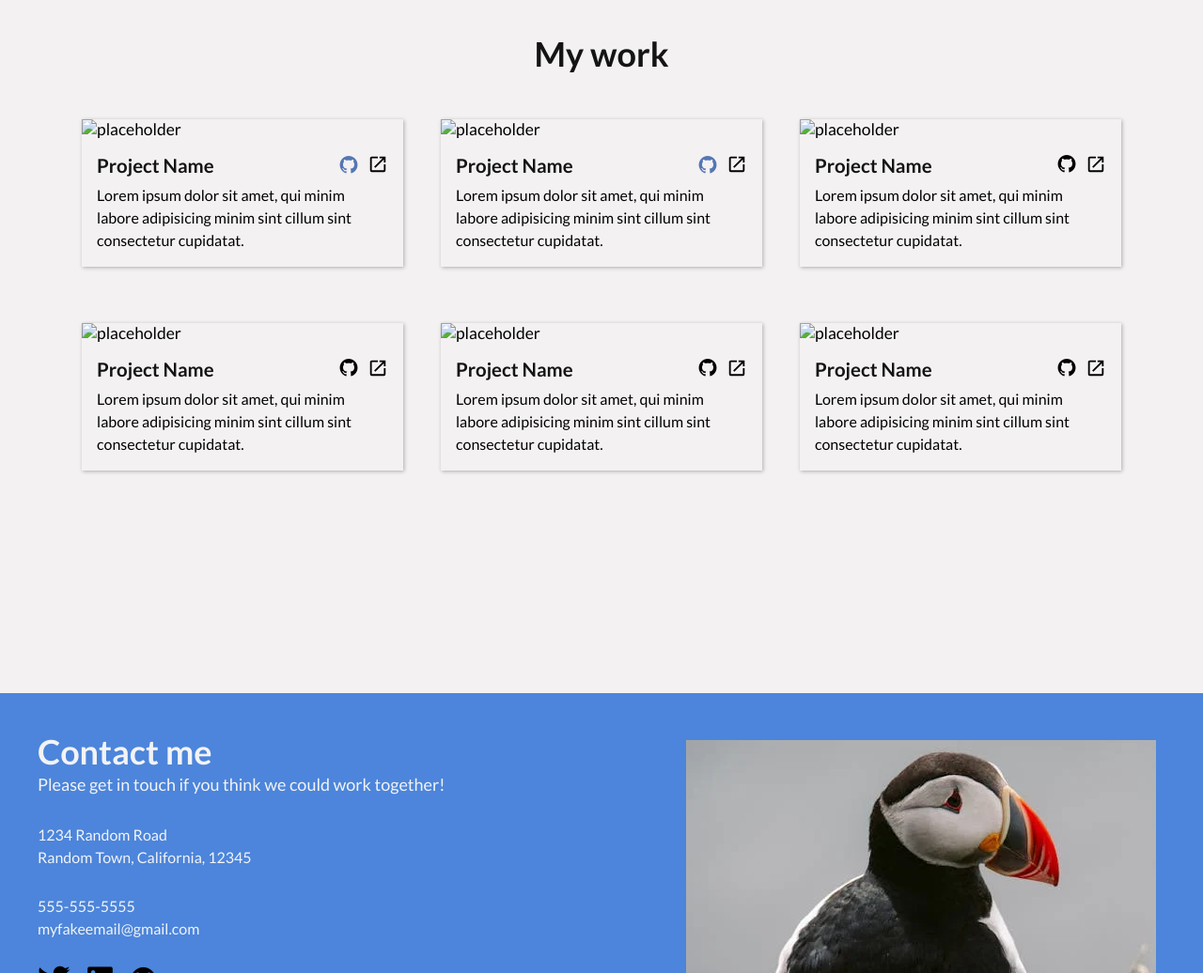
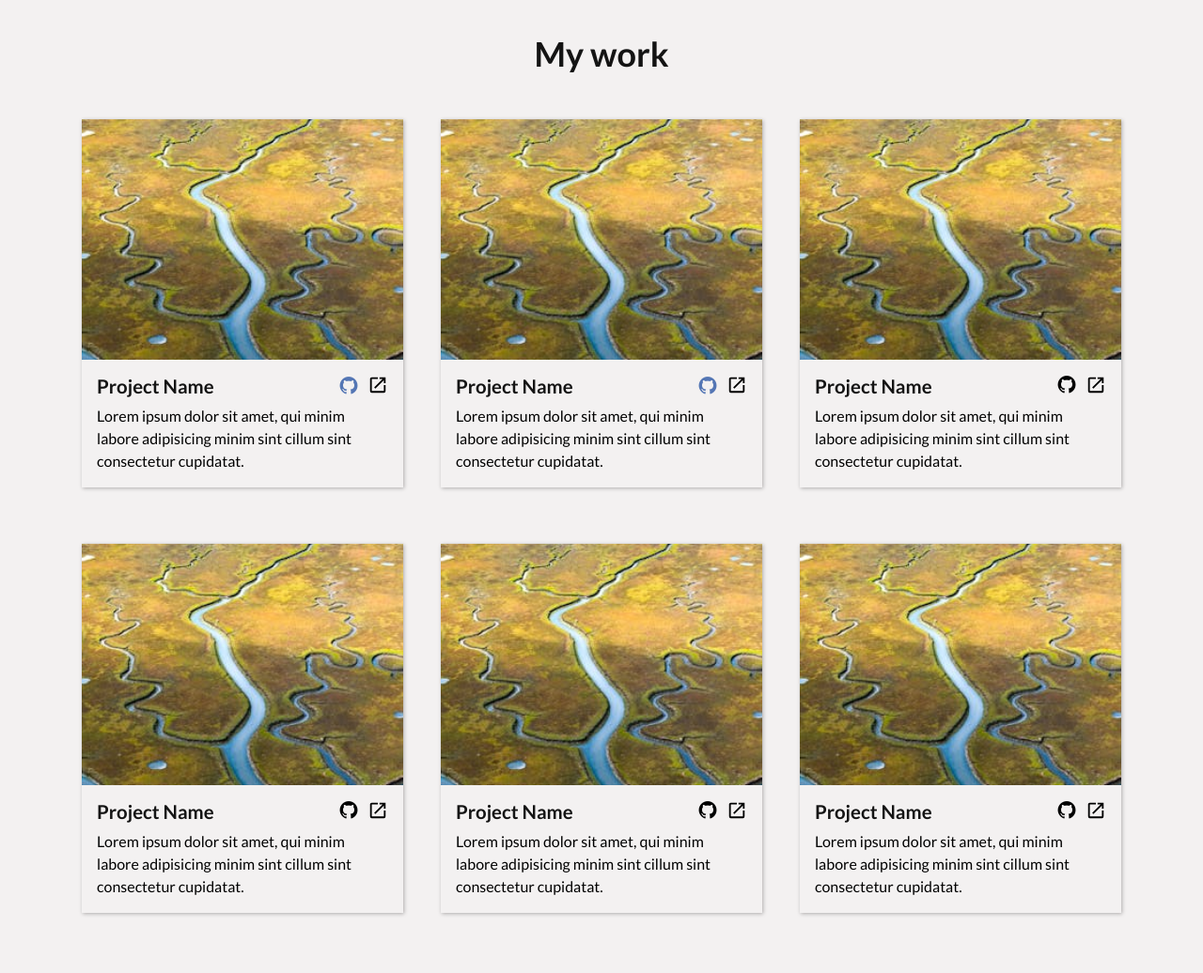
Before and after one commit to connorrewa/responsive-portfolio, a plain HTML site: page index.html in a window 1280 px wide. Shown: the part 780-1816 px from the top of the page at 94% size. Drawn offline with nearby package versions, Linux system fonts and the light colour scheme; the site is published under a folder, as on GitHub Pages, so addresses that start at the root find nothing.

Commit message:
fix: path to placeholder project images

```diff
--- a/index.html
+++ b/index.html
@@ -45,7 +45,7 @@
       <h1>My work</h1>
       <div class="cards flex flex-col">
         <div class="card">
-          <img src="/images/project-screesnshot.jpeg" alt="placeholder" />
+          <img src="images/project-screesnshot.jpeg" alt="placeholder" />
           <div class="card-description">
             <div class="card-title flex">
               <h3>Project Name</h3>
@@ -61,7 +61,7 @@
           </div>
         </div>
         <div class="card">
-          <img src="/images/project-screesnshot.jpeg" alt="placeholder" />
+          <img src="images/project-screesnshot.jpeg" alt="placeholder" />
           <div class="card-description">
             <div class="card-title flex">
               <h3>Project Name</h3>
@@ -77,7 +77,7 @@
           </div>
         </div>
         <div class="card">
-          <img src="/images/project-screesnshot.jpeg" alt="placeholder" />
+          <img src="images/project-screesnshot.jpeg" alt="placeholder" />
           <div class="card-description">
             <div class="card-title flex">
               <h3>Project Name</h3>
@@ -93,7 +93,7 @@
           </div>
         </div>
         <div class="card">
-          <img src="/images/project-screesnshot.jpeg" alt="placeholder" />
+          <img src="images/project-screesnshot.jpeg" alt="placeholder" />
           <div class="card-description">
             <div class="card-title flex">
               <h3>Project Name</h3>
@@ -109,7 +109,7 @@
           </div>
         </div>
         <div class="card">
-          <img src="/images/project-screesnshot.jpeg" alt="placeholder" />
+          <img src="images/project-screesnshot.jpeg" alt="placeholder" />
           <div class="card-description">
             <div class="card-title flex">
               <h3>Project Name</h3>
@@ -125,7 +125,7 @@
           </div>
         </div>
         <div class="card">
-          <img src="/images/project-screesnshot.jpeg" alt="placeholder" />
+          <img src="images/project-screesnshot.jpeg" alt="placeholder" />
           <div class="card-description">
             <div class="card-title flex">
               <h3>Project Name</h3>
```
